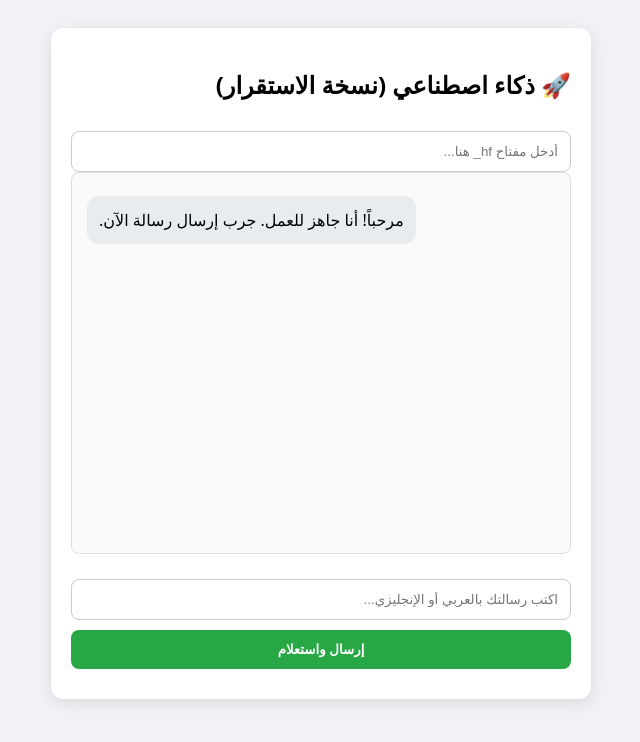
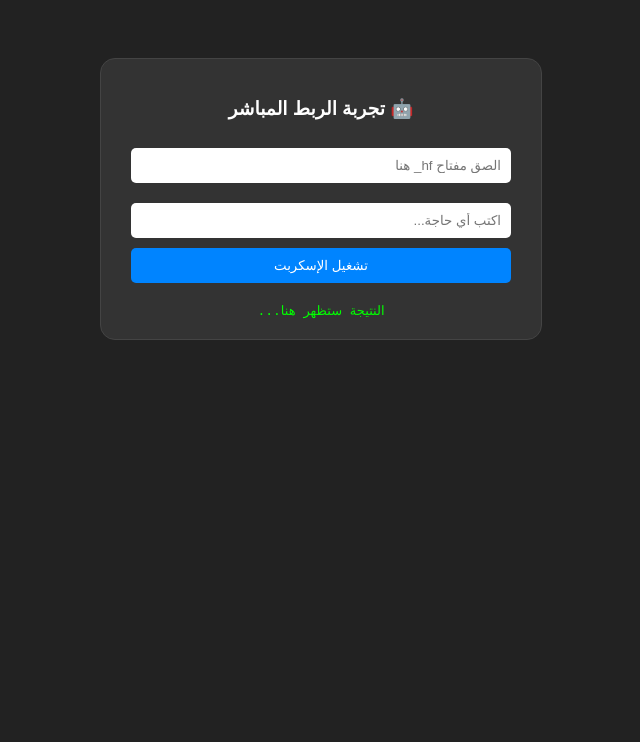
Before and after one commit to eloshbagi-dot/myaitesting, a plain HTML site: page index.html in a window 1280 px wide. Shown: the whole page, without its empty margins (319-959 px from the left). Drawn offline with Linux system fonts and the light colour scheme.

Commit message:
Update index.html

```diff
--- a/index.html
+++ b/index.html
@@ -2,93 +2,62 @@
 <html lang="ar" dir="rtl">
 <head>
     <meta charset="UTF-8">
-    <meta name="viewport" content="width=device-width, initial-scale=1.0">
-    <title>مختبر الذكاء الاصطناعي - الحل المستقر</title>
+    <title>المحاولة النهائية - GitHub</title>
     <style>
-        body { font-family: system-ui, sans-serif; background: #f0f2f5; padding: 20px; direction: rtl; }
-        .container { max-width: 500px; margin: auto; background: white; padding: 20px; border-radius: 12px; box-shadow: 0 4px 15px rgba(0,0,0,0.1); }
-        .messages { height: 350px; overflow-y: auto; border: 1px solid #ddd; padding: 15px; margin-bottom: 15px; border-radius: 8px; background: #fafafa; display: flex; flex-direction: column; }
-        .msg { margin: 8px 0; padding: 12px; border-radius: 12px; max-width: 85%; line-height: 1.5; }
-        .user { background: #007bff; color: white; align-self: flex-start; }
-        .bot { background: #e9ecef; color: black; align-self: flex-end; }
-        .error { background: #fee; color: #b00; align-self: center; font-size: 13px; padding: 10px; border-radius: 5px; }
-        input, button { width: 100%; padding: 12px; margin-top: 10px; border-radius: 8px; border: 1px solid #ccc; box-sizing: border-box; }
-        button { background: #28a745; color: white; cursor: pointer; border: none; font-weight: bold; }
-        button:disabled { background: #ccc; }
-        #debug { font-size: 11px; color: #888; margin-top: 10px; text-align: left; direction: ltr; white-space: pre-wrap; }
+        body { font-family: sans-serif; background: #222; color: #fff; text-align: center; padding: 50px; }
+        .box { background: #333; padding: 20px; border-radius: 15px; max-width: 400px; margin: auto; border: 1px solid #444; }
+        input { width: 90%; padding: 10px; margin: 10px 0; border-radius: 5px; border: none; }
+        button { background: #0084ff; color: white; border: none; padding: 10px 20px; border-radius: 5px; cursor: pointer; width: 95%; }
+        #output { margin-top: 20px; color: #00ff00; font-family: monospace; }
     </style>
 </head>
 <body>
 
-<div class="container">
-    <h2>🚀 ذكاء اصطناعي (نسخة الاستقرار)</h2>
-    <input type="password" id="api-key" placeholder="أدخل مفتاح hf_ هنا...">
-
-    <div class="messages" id="chat-box">
-        <div class="msg bot">مرحباً! أنا جاهز للعمل. جرب إرسال رسالة الآن.</div>
-    </div>
-
-    <input type="text" id="user-input" placeholder="اكتب رسالتك بالعربي أو الإنجليزي...">
-    <button onclick="askAI()" id="send-btn">إرسال واستعلام</button>
-    <div id="debug"></div>
+<div class="box">
+    <h3>🤖 تجربة الربط المباشر</h3>
+    <input type="password" id="token" placeholder="الصق مفتاح hf_ هنا">
+    <input type="text" id="prompt" placeholder="اكتب أي حاجة...">
+    <button onclick="callAI()">تشغيل الإسكربت</button>
+    <div id="output">النتيجة ستظهر هنا...</div>
 </div>
 
 <script>
-    async function askAI() {
-        const key = document.getElementById('api-key').value.trim();
-        const userInput = document.getElementById('user-input');
-        const text = userInput.value.trim();
-        const btn = document.getElementById('send-btn');
-        const box = document.getElementById('chat-box');
-        const debug = document.getElementById('debug');
+async function callAI() {
+    const token = document.getElementById('token').value.trim();
+    const prompt = document.getElementById('prompt').value;
+    const out = document.getElementById('output');
 
-        if(!key || !text) return alert("المفتاح أو النص فارغ!");
+    out.innerText = "جاري محاولة الاتصال...";
 
-        // إضافة رسالة المستخدم
-        box.innerHTML += `<div class="msg user">${text}</div>`;
-        box.scrollTop = box.scrollHeight;
+    try {
+        const response = await fetch(
+            "https://api-inference.huggingface.co/models/facebook/blenderbot-400M-distill",
+            {
+                headers: {
+                    "Authorization": `Bearer ${token}`,
+                    "Content-Type": "application/json",
+                },
+                method: "POST",
+                mode: 'cors', // تصريح صريح للمتصفح
+                body: JSON.stringify({ inputs: prompt }),
+            }
+        );
 
-        btn.disabled = true;
-        btn.innerText = "جاري الاتصال بالسيرفر...";
-        debug.innerText = "محاولة تجاوز قيود المتصفح عبر AllOrigins...";
+        const result = await response.json();
 
-        try {
-            // النموذج المستخدم (خفيف جداً لضمان الاستجابة)
-            const modelUrl = "https://api-inference.huggingface.co/models/facebook/blenderbot-400M-distill";
-
-            // استخدام بروكسي AllOrigins لتخطي CORS
-            const proxyUrl = `https://api.allorigins.win/get?url=${encodeURIComponent(modelUrl)}`;
-
-            // إرسال الطلب (ملاحظة: بعض البروكسيات المجانية تدعم GET فقط لتمرير البيانات)
-            // لهذا سنحاول الاتصال المباشر أولاً ثم البروكسي إذا فشل
-            const response = await fetch(modelUrl, {
-                method: "POST",
-                headers: {
-                    "Authorization": `Bearer ${key}`,
-                    "Content-Type": "application/json"
-                },
-                body: JSON.stringify({ inputs: text })
-            });
-
-            const data = await response.json();
-
-            if (response.ok) {
-                let reply = Array.isArray(data) ? data[0].generated_text : data.generated_text;
-                box.innerHTML += `<div class="msg bot">${reply || "وصل رد فارغ"}</div>`;
-            } else {
-                box.innerHTML += `<div class="msg error">❌ خطأ من Hugging Face: ${data.error || "مشكلة في التصريح"}</div>`;
-            }
-        } catch (e) {
-            box.innerHTML += `<div class="msg error">📡 فشل الاتصال. إذا كنت على GitHub، المتصفح يحجب الطلب.</div>`;
-            debug.innerText = "Error detail: " + e.message;
+        if (response.ok) {
+            out.innerText = "نجح! الرد: " + JSON.stringify(result[0].generated_text);
+        } else {
+            // هنا بنكشف السبب الحقيقي للرفض
+            out.style.color = "red";
+            out.innerText = "السيرفر رفض لأن: " + (result.error || "المفتاح غير صالح");
         }
-
-        btn.disabled = false;
-        btn.innerText = "إرسال واستعلام";
-        userInput.value = "";
-        box.scrollTop = box.scrollHeight;
+    } catch (error) {
+        out.style.color = "orange";
+        out.innerText = "المتصفح لسه قافل السكة (CORS). تأكد من استخدام متصفح Chrome وجرب من نافذة Incognito.";
+        console.error(error);
     }
+}
 </script>
-
 </body>
 </html>
```
